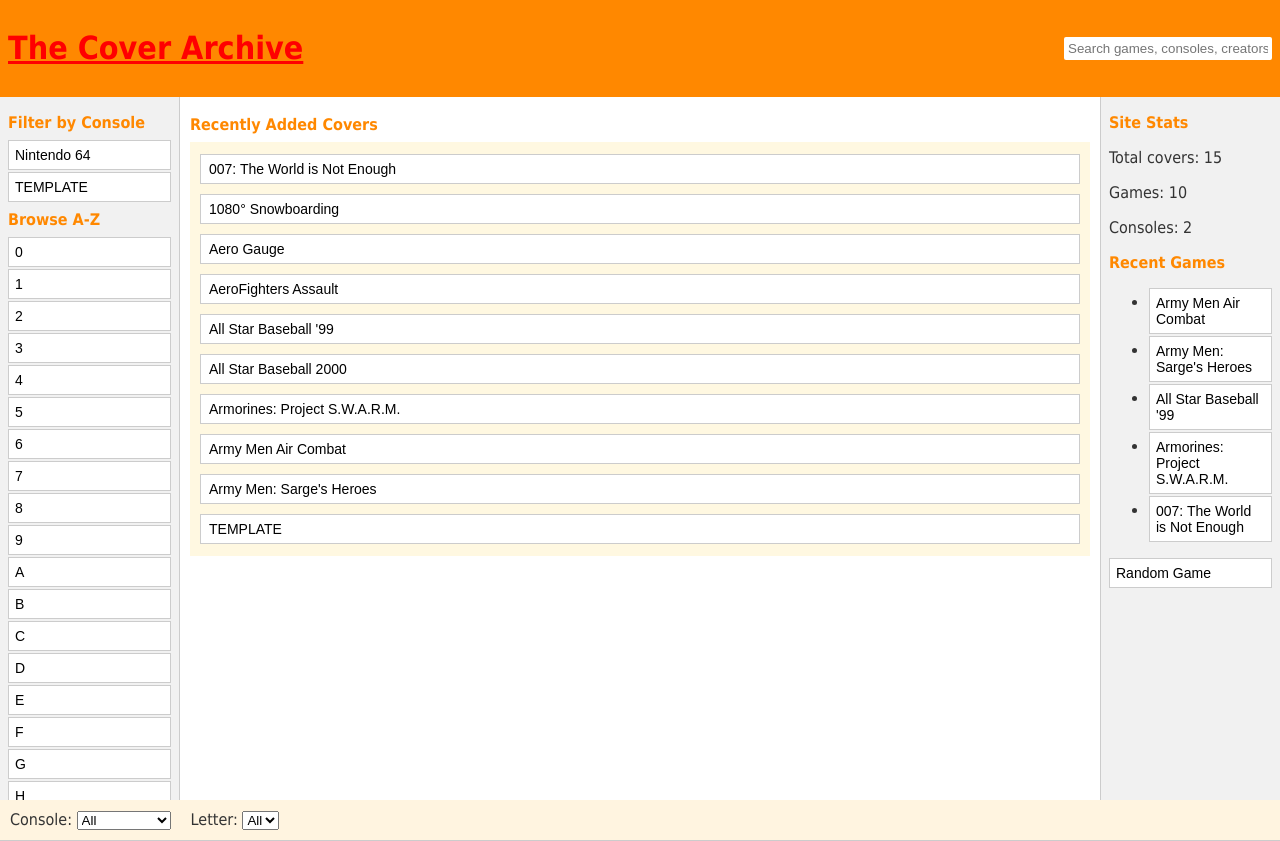
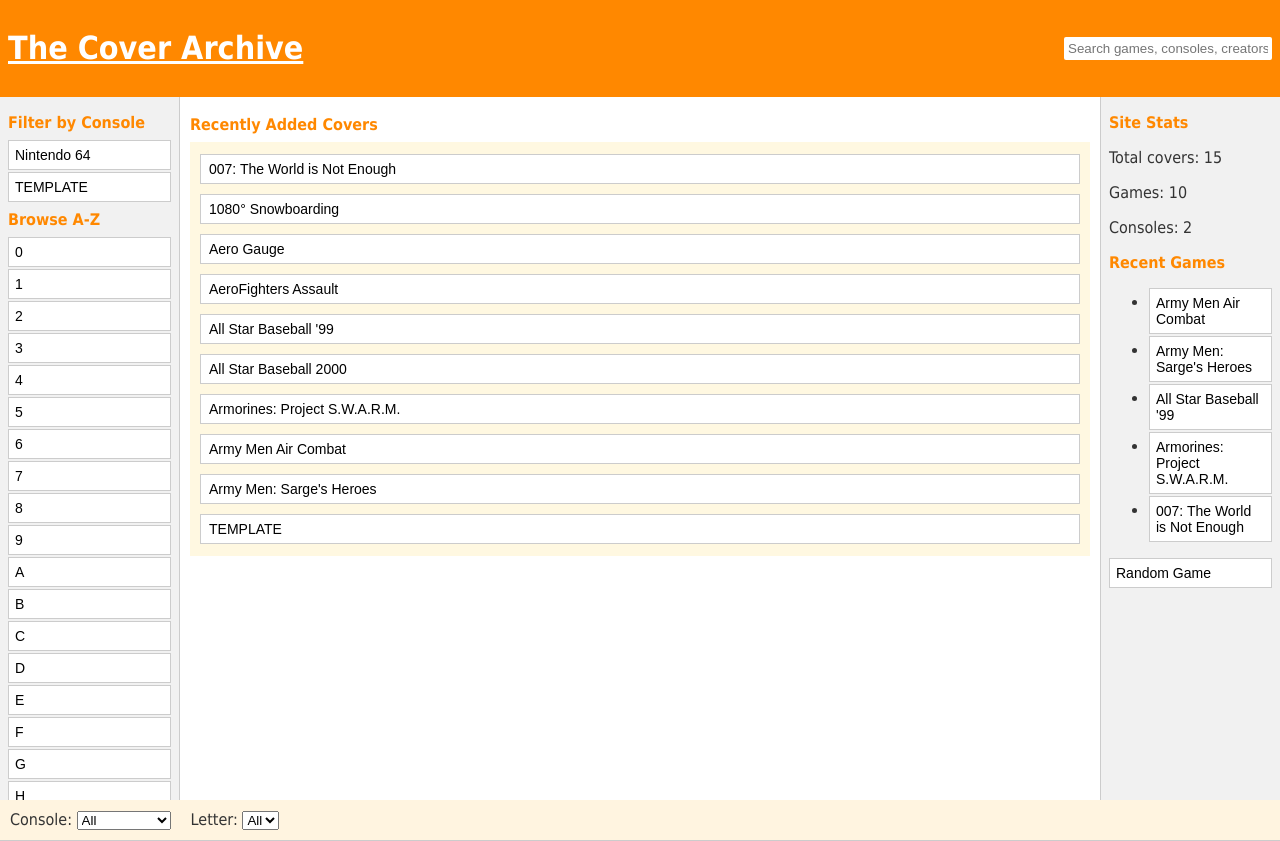
Before and after one commit to apixvl/cover-project, a plain HTML site: page index.html in a window 1280 px wide. Drawn offline with Linux system fonts and the light colour scheme.

Commit message:
Update index.html
whoops

```diff
--- a/index.html
+++ b/index.html
@@ -11,7 +11,7 @@
 <body>
   <div id="wrapper">
     <header>
-      <a href="./" style="color: red"><h1>The Cover Archive</h1></a>
+      <a href="./" style="color: white"><h1>The Cover Archive</h1></a>
       <input id="searchBar"
              type="text"
              placeholder="Search games, consoles, creators..." />
```
